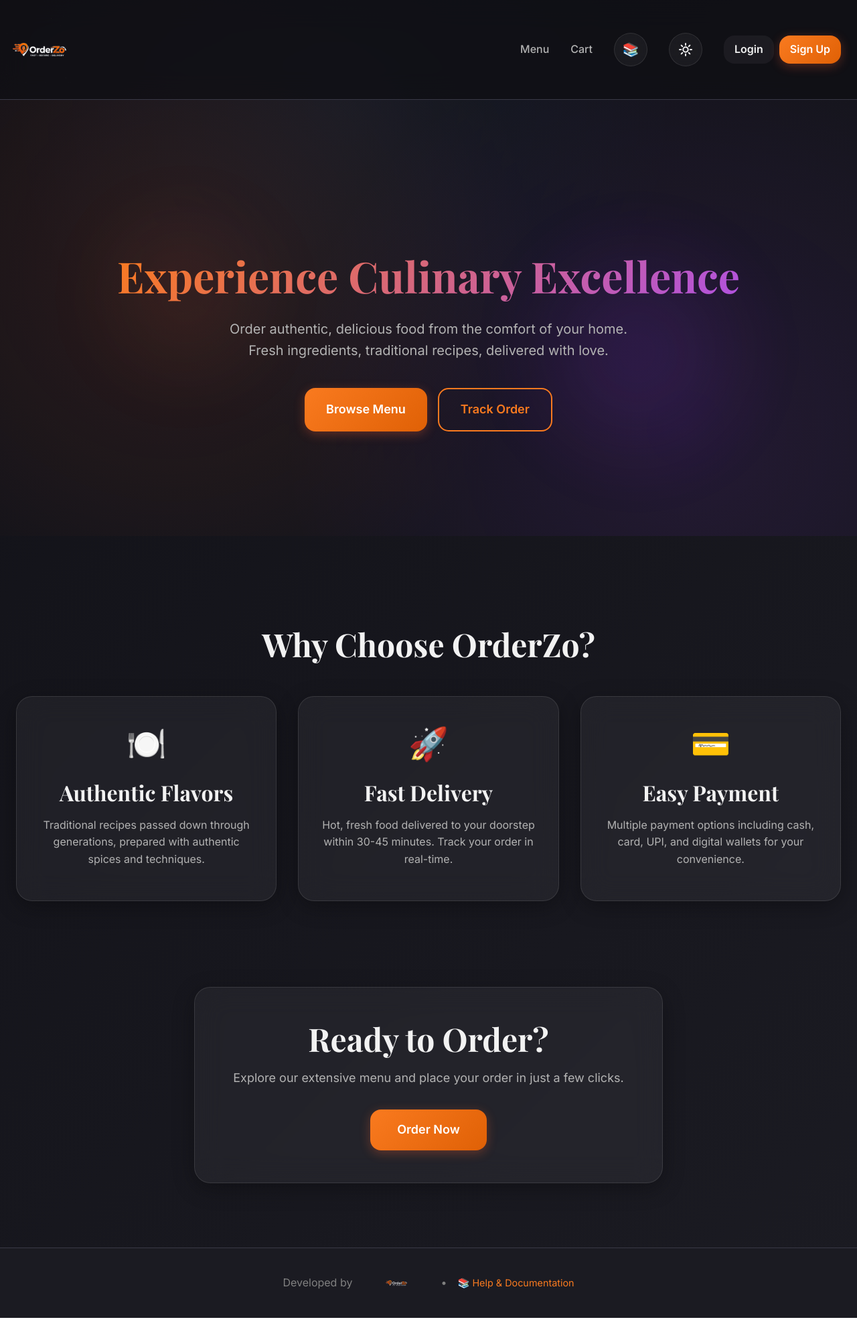
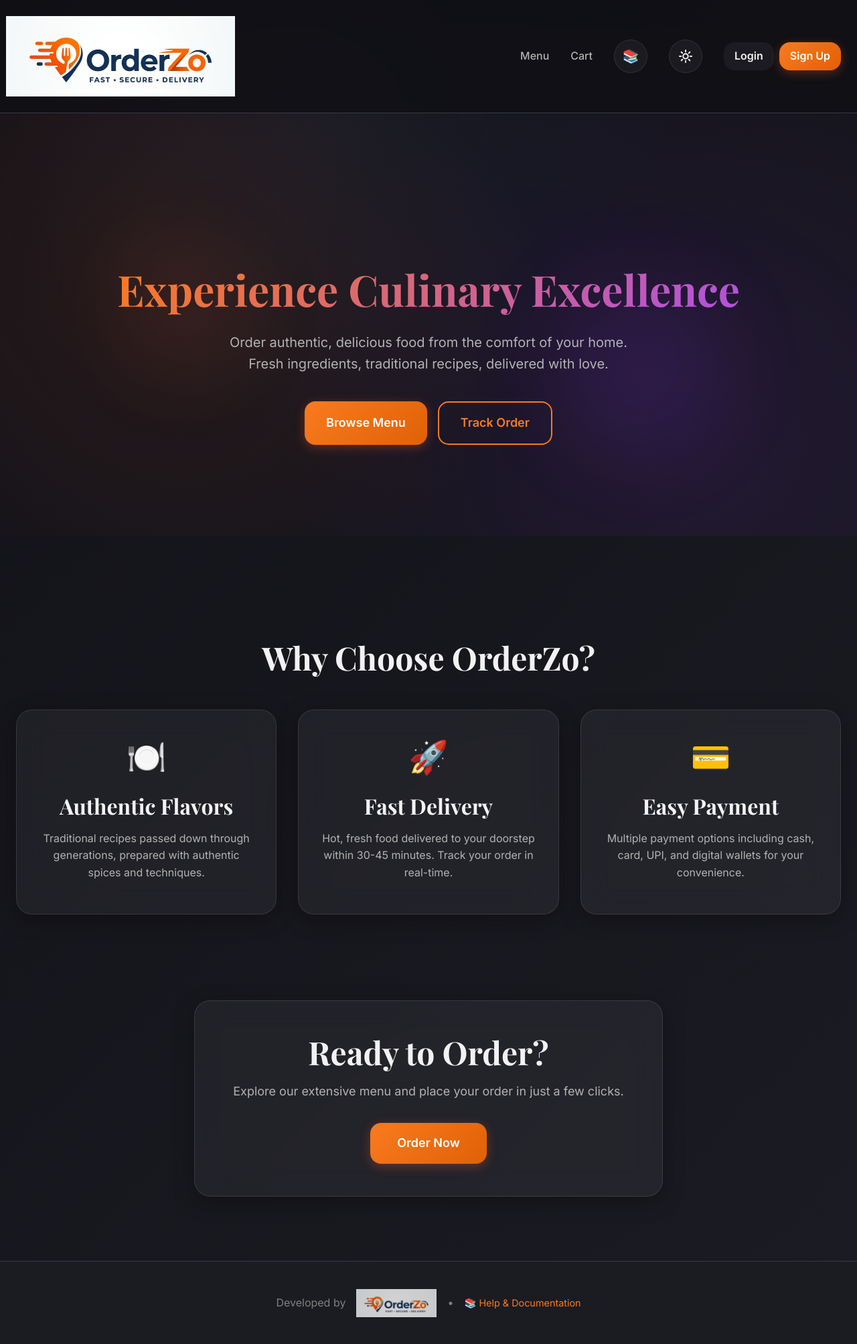
Before and after one commit to tararajchandra/orderzo-saas, a Next.js app: page / in a window 1280 px wide. Shown: the whole page at 67% size. Before the commit the page ends 1967 px from the top, so only its background shows below. Built offline with nearby package versions, Linux system fonts and the light colour scheme.

Commit message:
feat: replace generic logo with custom OrderZo_Logo_Mod and increase dimensions

```diff
--- a/components/Footer.tsx
+++ b/components/Footer.tsx
@@ -10,10 +10,10 @@ export default function Footer() {
                     <span className="text-muted">Developed by</span>
                     <div className="footer-logo">
                         <Image
-                            src="/logo.png"
+                            src="/OrderZo_Logo_Mod.jpg"
                             alt="Developer Logo"
-                            width={100}
-                            height={40}
+                            width={120}
+                            height={60}
                             style={{ objectFit: 'contain' }}
                         />
                     </div>
--- a/components/Navbar.tsx
+++ b/components/Navbar.tsx
@@ -34,7 +34,7 @@ export default function Navbar() {
         <nav className="navbar">
             <div className="container navbar-content">
                 <Link href="/" className="navbar-logo" style={{ display: 'flex', alignItems: 'center' }}>
-                    <img src="/logo.png" alt="OrderZo Logo" style={{ height: '100px', width: 'auto', marginLeft: '-15px' }} />
+                    <img src="/OrderZo_Logo_Mod.jpg" alt="OrderZo Logo" style={{ height: '120px', width: 'auto', marginLeft: '-15px' }} />
                 </Link>
 
                 <div className="navbar-links">
```
Also changed, not shown: public/OrderZo_Logo_Mod.jpg (added).
